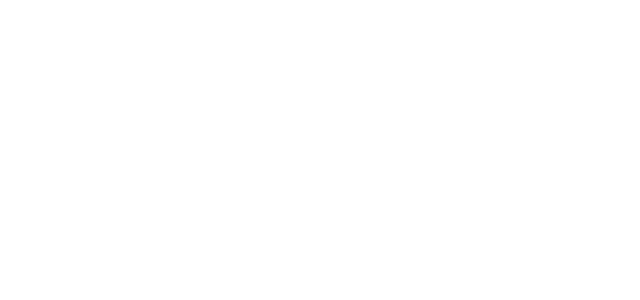
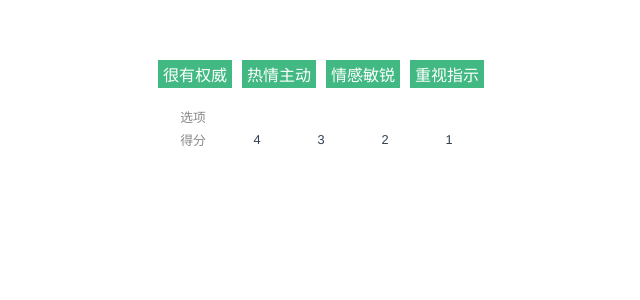
Before and after one commit to YosefYuan/disc, a Vue app: page /#/test in a window 1280 px wide. Shown: the top 300 px of the page, without its empty margins (319-959 px from the left). Built offline with nearby package versions, Linux system fonts and the light colour scheme.

Commit message:
0402 added

```diff
--- /dev/null
+++ b/src/components/base/select.vue
@@ -0,0 +1,115 @@
+<template>
+    <div>
+        <ul class="selection">
+            <li :key="i1" v-for="(v1, i1) in select" @click="sortSelect(v1)" :class="{added: v1.initSelect}">{{v1.val}}</li>
+        </ul>
+        <table class="result">
+            <tr class="title">
+            <td class="faintTxt">选项</td>
+            <td :key="i1" v-for="(v1, i1) in orderSelect">{{v1}}</td>
+            </tr>
+            <tr class="score">
+            <td class="faintTxt">得分</td>
+            <td>4</td>
+            <td>3</td>
+            <td>2</td>
+            <td>1</td>
+            </tr>
+        </table>
+    </div>
+</template>
+
+<script>
+import data from "@/data/selection";
+export default {
+  name: "indexPage",
+  data() {
+    return {
+        select: [
+            {
+                initSelect:false,
+                val:"很有权威",
+            },
+            {
+                initSelect:false,
+                val:"热情主动",
+            },
+            {
+                initSelect:false,
+                val:"情感敏锐",
+            },
+            {
+                initSelect:false,
+                val:"重视指示",
+            }
+        ],
+        orderSelect:[]
+    };
+  },
+  methods: {
+    sortSelect(item){
+        if(!item.initSelect){
+            this.orderSelect.push(item.val);
+        }else{
+            const index = this.orderSelect.indexOf(item.val);
+            if(index > -1) this.orderSelect.splice(index,1);
+        }
+        item.initSelect = !item.initSelect;
+    }
+  },
+  mounted() {
+    this.selectionData = data.selectionData;
+  }
+};
+</script>
+
+<!-- Add "scoped" attribute to limit CSS to this component only -->
+<style scoped>
+ul {
+  list-style-type: none;
+  padding: 0;
+}
+li {
+  display: inline-block;
+  margin: 0 5px;
+}
+.selection li {
+  background: #42b983;
+  padding: 2px 5px;
+  color: #fff;
+}
+li.added {
+  background: #888;
+}
+p {
+  text-align: center;
+}
+.result {
+  margin: 0 auto;
+}
+.result td {
+  min-width:60px;
+}
+.score td,
+.title td {
+  font-size: 0.8em;
+}
+.faintTxt {
+  color: #888;
+}
+.submitBtn {
+  display: block;
+  text-align: center;
+  background: #42b983;
+  color: #fff;
+  width: 30%;
+  max-width: 100px;
+  margin: 20px auto;
+  padding: 3px;
+  font-weight: bold;
+}
+.quesNum {
+  padding: 0.2em 0;
+  background: #eee;
+}
+</style>
--- /dev/null
+++ b/src/components/base/toggleshow.vue
@@ -0,0 +1,94 @@
+<template>
+    <div>
+        <ul class="selection">
+            <li :key="i1" v-for="(v1, i1) in select" @click="sortSelect(v1)">{{v1}}</li>
+        </ul>
+        <table class="result">
+            <tr class="title">
+            <td class="faintTxt">选项</td>
+            <td :key="i1" v-for="(v1, i1) in orderSelect">{{v1}}</td>
+            </tr>
+            <tr class="score">
+            <td class="faintTxt">得分</td>
+            <td>4</td>
+            <td>3</td>
+            <td>2</td>
+            <td>1</td>
+            </tr>
+        </table>
+    </div>
+</template>
+
+<script>
+import data from "@/data/selection";
+export default {
+  name: "indexPage",
+  data() {
+    return {
+        select: [
+            "很有权威",
+            "热情主动",
+            "情感敏锐",
+            "重视指示"
+        ],
+        orderSelect:[]
+    };
+  },
+  methods: {
+    sortSelect(val){
+        this.orderSelect.push(val);
+    }
+  },
+  mounted() {
+    this.selectionData = data.selectionData;
+  }
+};
+</script>
+
+<!-- Add "scoped" attribute to limit CSS to this component only -->
+<style scoped>
+ul {
+  list-style-type: none;
+  padding: 0;
+}
+li {
+  display: inline-block;
+  margin: 0 5px;
+}
+.selection li {
+  background: #42b983;
+  padding: 2px 5px;
+  color: #fff;
+}
+p {
+  text-align: center;
+}
+.result {
+  margin: 0 auto;
+}
+.result td {
+  min-width:60px;
+}
+.score td,
+.title td {
+  font-size: 0.8em;
+}
+.faintTxt {
+  color: #888;
+}
+.submitBtn {
+  display: block;
+  text-align: center;
+  background: #42b983;
+  color: #fff;
+  width: 30%;
+  max-width: 100px;
+  margin: 20px auto;
+  padding: 3px;
+  font-weight: bold;
+}
+.quesNum {
+  padding: 0.2em 0;
+  background: #eee;
+}
+</style>
--- a/src/components/index.vue
+++ b/src/components/index.vue
@@ -2,15 +2,15 @@
   <div>
     <p>{{ msg }}</p>
     <template v-for="(v, i) in selectionData">
-      <p class="quesNum">第{{i + 1}}题</p>
+      <p :key="i" class="quesNum">第{{i + 1}}题</p>
       <div :key="i">
         <ul class="selection">
-          <li v-for="(v1, i1) in selectionData[i]">{{v1}}</li>
+          <li :key="i1" v-for="(v1, i1) in v">{{v1}}</li>
         </ul>
         <table class="result">
           <tr class="title">
             <td class="faintTxt">选项</td>
-            <td v-for="(v1, i1) in selectionData[i]">{{v1}}</td>
+            <td :key="i1" v-for="(v1, i1) in v">{{v1}}</td>
           </tr>
           <tr class="score">
             <td class="faintTxt">得分</td>
--- a/src/router/index.js
+++ b/src/router/index.js
@@ -2,6 +2,7 @@
 import Router from 'vue-router'
 import indexPage from '@/components/index'
 import resultPage from '@/components/result'
+import select from '@/components/base/select'
 
 Vue.use(Router)
 
@@ -15,5 +16,10 @@
     path: '/result',
     name: 'resultPage',
     component: resultPage
+  },
+  {
+    path: '/test',
+    name: 'select',
+    component: select
   }]
 })
```
